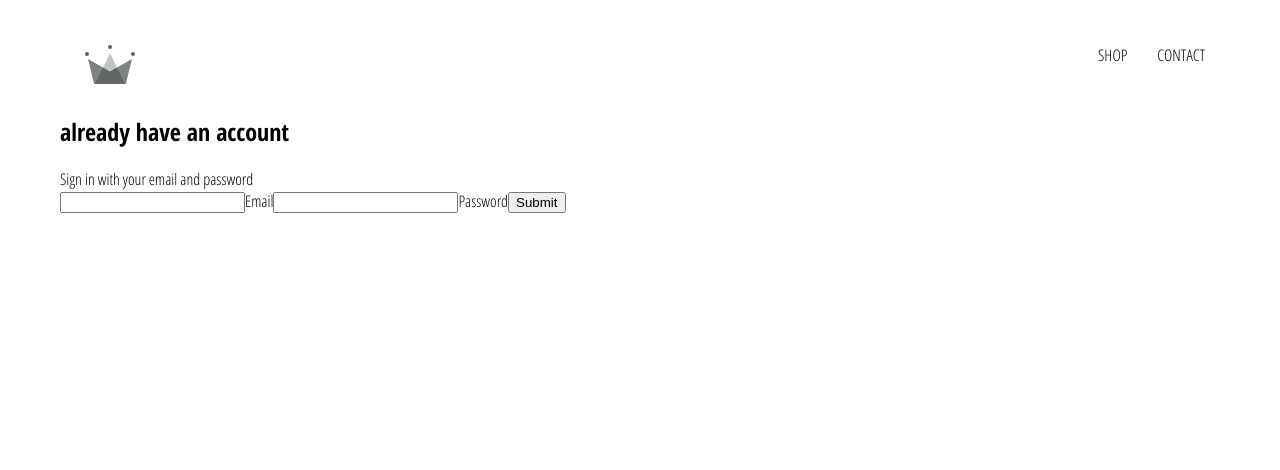
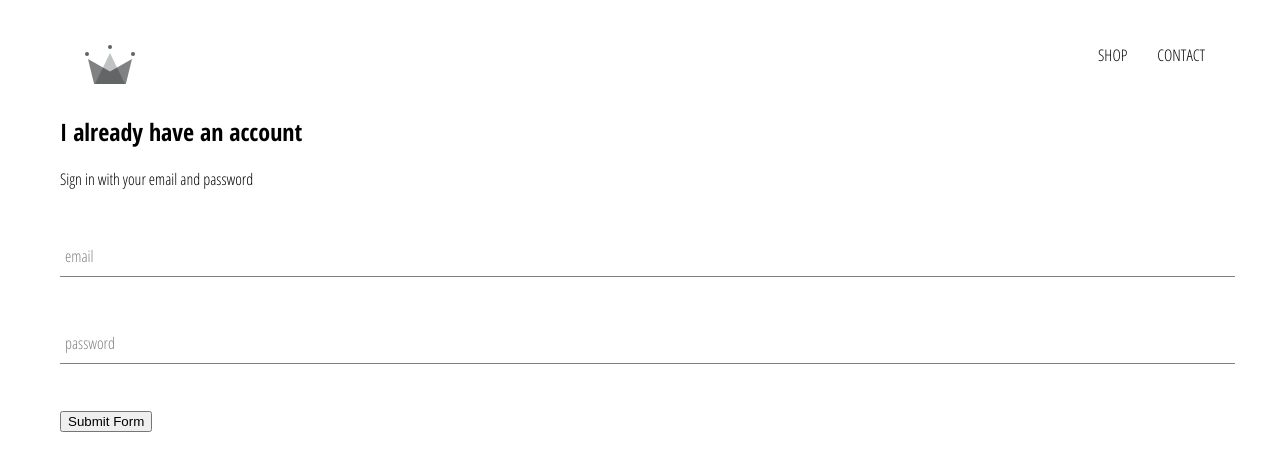
Before and after one commit to jimenezraul/crwn-clothing, a React (Create React App) app: page /signin in a window 1280 px wide. Shown: the top 470 px of the page. Built offline with nearby package versions, Linux system fonts and the light colour scheme.

Commit message:
update form style

```diff
--- /dev/null
+++ b/src/components/form-input/form-input.component.jsx
@@ -0,0 +1,18 @@
+import React from "react";
+
+import "./form-input.component.scss";
+
+const FormInput = ({ handleChange, label, ...otherProps }) => (
+  <div className="group">
+    <input className="form-input" onChange={handleChange} {...otherProps} />
+    {label ? (
+      <label
+        className={`${otherProps.value.length ? "shrink" : ""} form-input-label `}
+            >
+            {label}
+            </label>
+    ) : null}
+  </div>
+);
+
+export default FormInput;
--- /dev/null
+++ b/src/components/form-input/form-input.component.scss
@@ -0,0 +1,54 @@
+$sub-color: grey;
+$main-color: black;
+
+@mixin shrinkLabel {
+  top: -14px;
+  font-size: 12px;
+  color: $main-color;
+}
+
+.group {
+  position: relative;
+  margin: 45px 0;
+
+  .form-input {
+    background: none;
+    background-color: white;
+    color: $sub-color;
+    font-size: 18px;
+    padding: 10px 10px 10px 5px;
+    display: block;
+    width: 100%;
+    border: none;
+    border-radius: 0;
+    border-bottom: 1px solid $sub-color;
+    margin: 25px 0;
+
+    &:focus {
+      outline: none;
+    }
+
+    &:focus ~ .form-input-label {
+      @include shrinkLabel();
+    }
+  }
+
+  input[type='password'] {
+    letter-spacing: 0.3em;
+  }
+
+  .form-input-label {
+    color: $sub-color;
+    font-size: 16px;
+    font-weight: normal;
+    position: absolute;
+    pointer-events: none;
+    left: 5px;
+    top: 10px;
+    transition: 300ms ease all;
+
+    &.shrink {
+      @include shrinkLabel();
+    }
+  }
+}
--- a/src/components/sign-in/sign-in.component.jsx
+++ b/src/components/sign-in/sign-in.component.jsx
@@ -1,31 +1,59 @@
-import React from 'react';
+import React from "react";
 
-import './sign-in.styles.scss';
+import FormInput from '../form-input/form-input.component';
 
-class SignIn extends React.Component{
+import "./sign-in.styles.scss";
+
+
+class SignIn extends React.Component {
   constructor(props) {
     super(props);
 
     this.state = {
-            email: '',
-            password: ''
+      email: "",
+      password: "",
+    };
   }
+
+  handleSubmit = (event) => {
+    event.preventDefault();
+
+    this.setState({ email: "", password: "" });
+  };
+
+    handleChange = event => {
+        const { value, name } = event.target;
+
+        this.setState({ [name]: value })
   }
 
   render() {
-        return <div className='sign-in'>
-            <h2>already have an account</h2>
+    return (
+      <div className="sign-in">
+        <h2>I already have an account</h2>
         <span>Sign in with your email and password</span>
 
-            <form>
-                <input name='email' value={this.state.email} required />
-                <label>Email</label>
-                <input name='password' type="password" value={this.state.password} required />
-                <label>Password</label>
+        <form onSubmit={this.handleSubmit}>
+            <FormInput
+                name="email"
+                value={this.state.email}
+                handleChange={this.handleChange}
+                label="email"
+                required
+                />
+            <FormInput
+                name="password"
+                type="password"
+                value={this.state.password}
+                handleChange={this.handleChange}
+                label='password'
+                required
+            />
 
-                <input type="submit" />
+          <input type="submit" value="Submit Form" />
         </form>
       </div>
+    );
   }
 }
 
```
Lines whose indentation alone changed are shown as unchanged.
